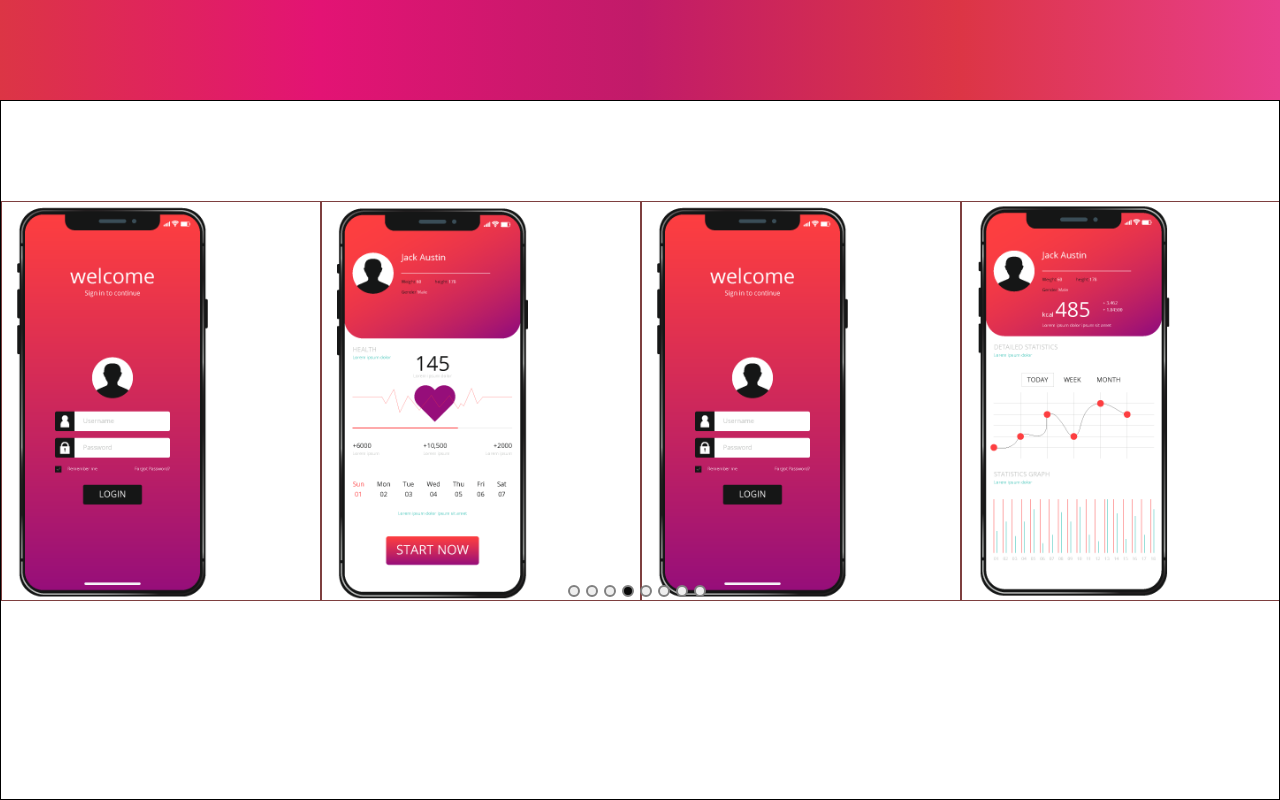
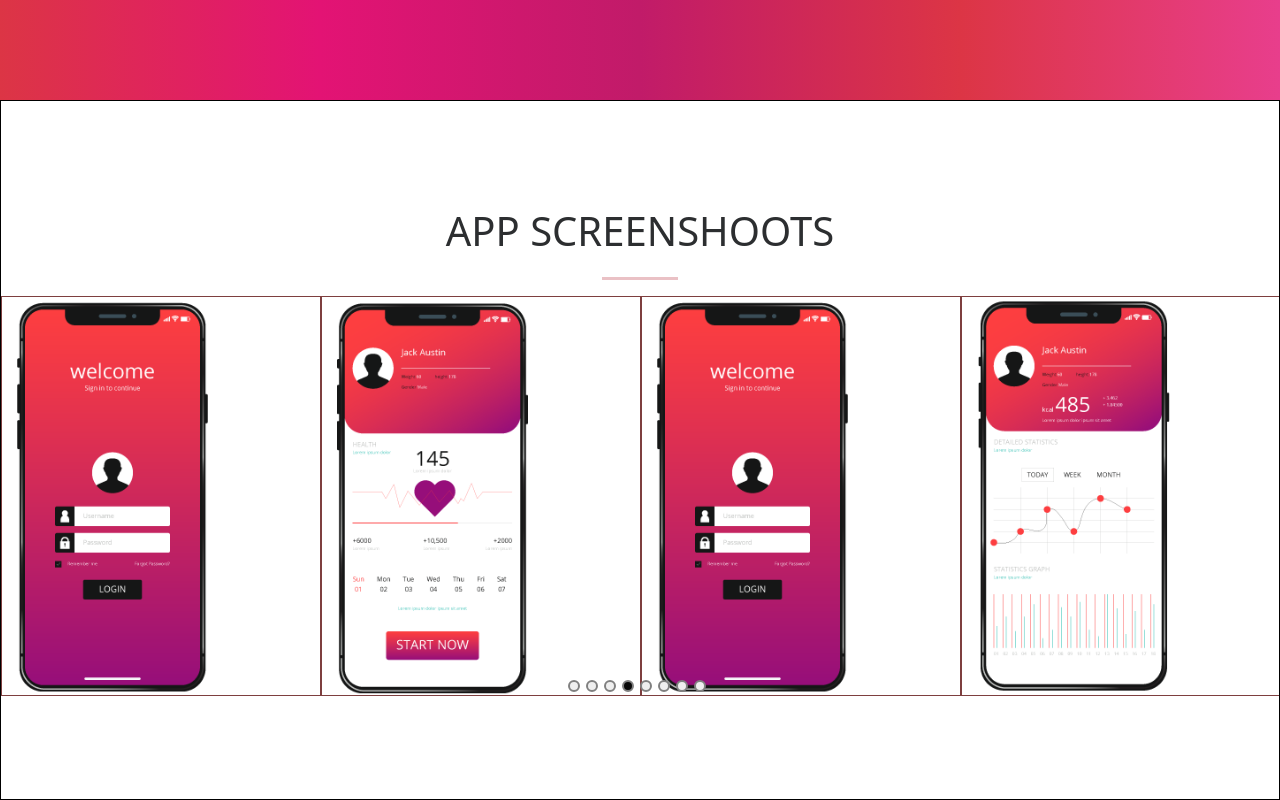
Before and after one commit to kavingithub7/Finalproject, a React (Create React App) app in the folder finalproject/: page / in a window 1280 px wide. Shown: the part 9636-10436 px from the top of the page. Built offline with nearby package versions, Linux system fonts and the light colour scheme.

Commit message:
updated in appshot

```diff
--- a/finalproject/src/Multi.jsx
+++ b/finalproject/src/Multi.jsx
@@ -23,6 +23,10 @@ export default function Multi()
    const opacity=['0.5']
 return(
     <div className="multi">
+       <div className="screenshotheader">
+                <span className="for-ss-header">APP SCREENSHOOTS</span><br/>
+                <hr className="for-ss-line"></hr>
+                </div>
 <Carousel
   swipeable={true}
   draggable={true}
@@ -43,6 +47,8 @@ return(
   dotListClass={"custom-dot-list-style"}
   itemClass="carousel-item-padding-40-px"
 >
+
+
   <div className="app-img-1"></div>
   <div className="app-img-2" ></div>
   <div className="app-img-3"></div>
@@ -51,6 +57,7 @@ return(
   <div className="app-img-6" ></div>
   <div className="app-img-7"></div>
   <div className="app-img-8"></div>
+
 </Carousel>
 
 </div>
--- a/finalproject/src/Screenshotsection.jsx
+++ b/finalproject/src/Screenshotsection.jsx
@@ -1,5 +1,6 @@
 import Carousel from "react-multi-carousel";
 import "react-multi-carousel/lib/styles.css";
+import Multi from "./Multi";
 export default function Screenshotsection()
 
 {
@@ -10,6 +11,7 @@ return(
                 <hr className="for-ss-line"></hr>
                 </div>
          <div className="app-screenshot">
+
  </div>
 
 
```
